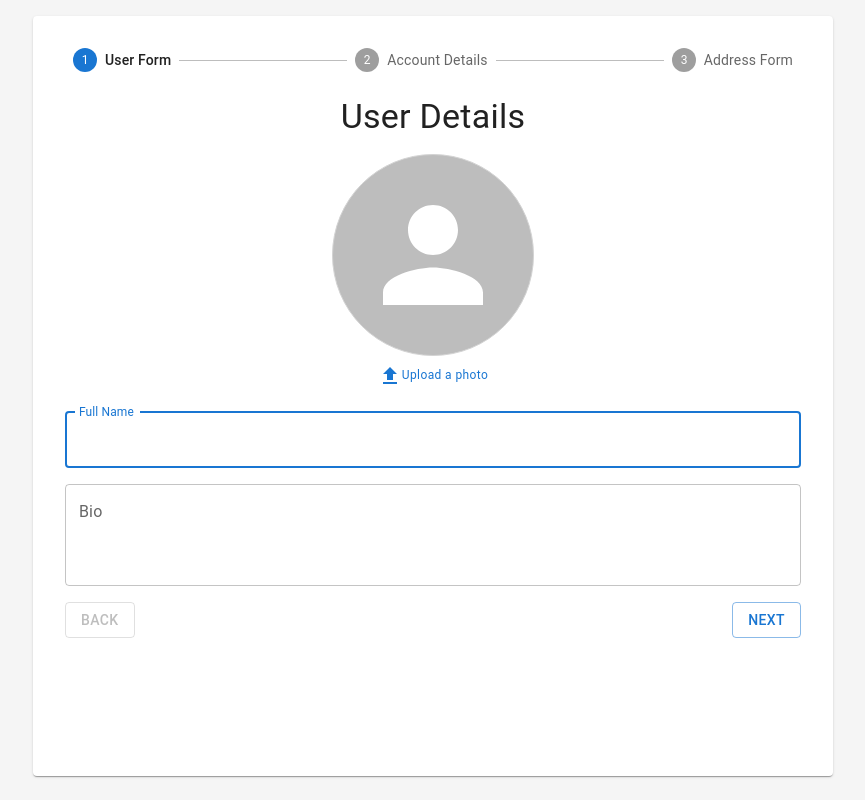
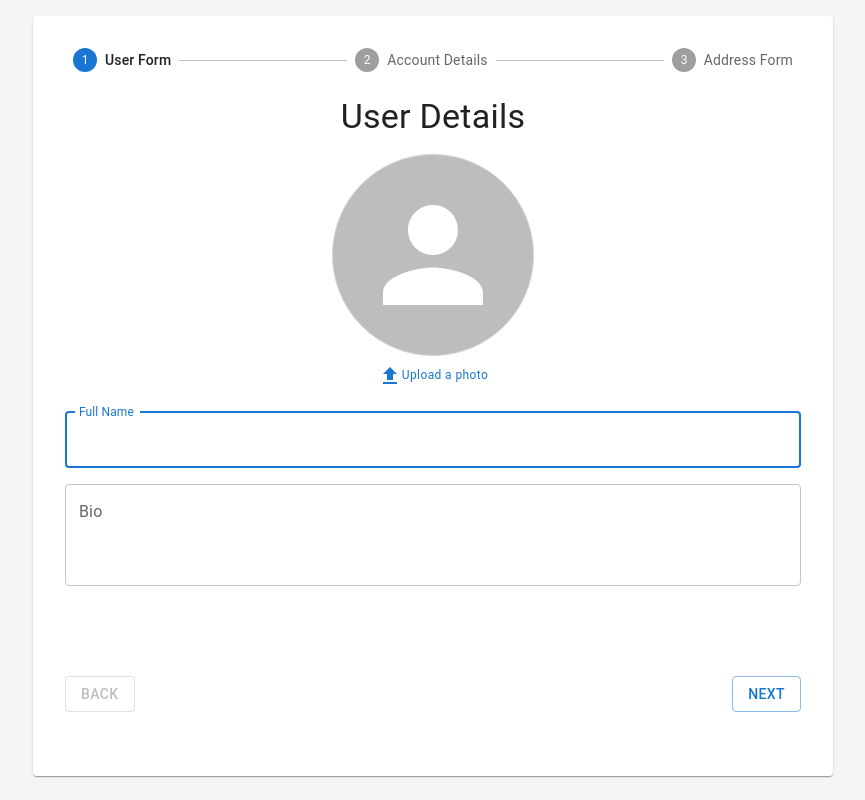
Before and after one commit to eddrichjanzzen/multistep-form-sample, a React (Vite) app: page / in a window 1280 px wide. Shown: the whole page, without its empty margins (207-1072 px from the left). Built offline with nearby package versions, Linux system fonts and the light colour scheme.

Commit message:
Fix form alignments by adding a top margin of auto to the box containing the bottom

```diff
--- a/src/components/common/FormStepper.tsx
+++ b/src/components/common/FormStepper.tsx
@@ -13,7 +13,7 @@ const FormStepper = ({
   ...rest
 }: IFormStepperProps) => {
   return (
-    <Box my={2}>
+    <Box py={2}>
       <Stepper nonLinear activeStep={activeStep} {...rest}>
         {steps.map((step, index) => (
           <Step key={step.stepLabel}>
--- a/src/pages/Home.tsx
+++ b/src/pages/Home.tsx
@@ -103,10 +103,21 @@ function Home() {
               />
               <Box>
                 <form onSubmit={onSubmit}>
-                  <Box display="flex" flexDirection="column" height="100%">
+                  <Box
+                    display="flex"
+                    flexDirection="column"
+                    sx={{
+                      height: '80vh',
+                    }}
+                  >
                     <Box>{step.stepForm}</Box>
-                    <Box justifySelf="end">
-                      <Box display="flex" flexDirection="row" py={2}>
+                    <Box
+                      justifySelf="flex-end"
+                      display="flex"
+                      flexDirection="row"
+                      py={2}
+                      mt="auto"
+                    >
                       <Button
                         type="button"
                         variant="outlined"
@@ -121,7 +132,6 @@ function Home() {
                       </Button>
                     </Box>
                   </Box>
-                  </Box>
                 </form>
               </Box>
             </Box>
```
Lines whose indentation alone changed are shown as unchanged.
